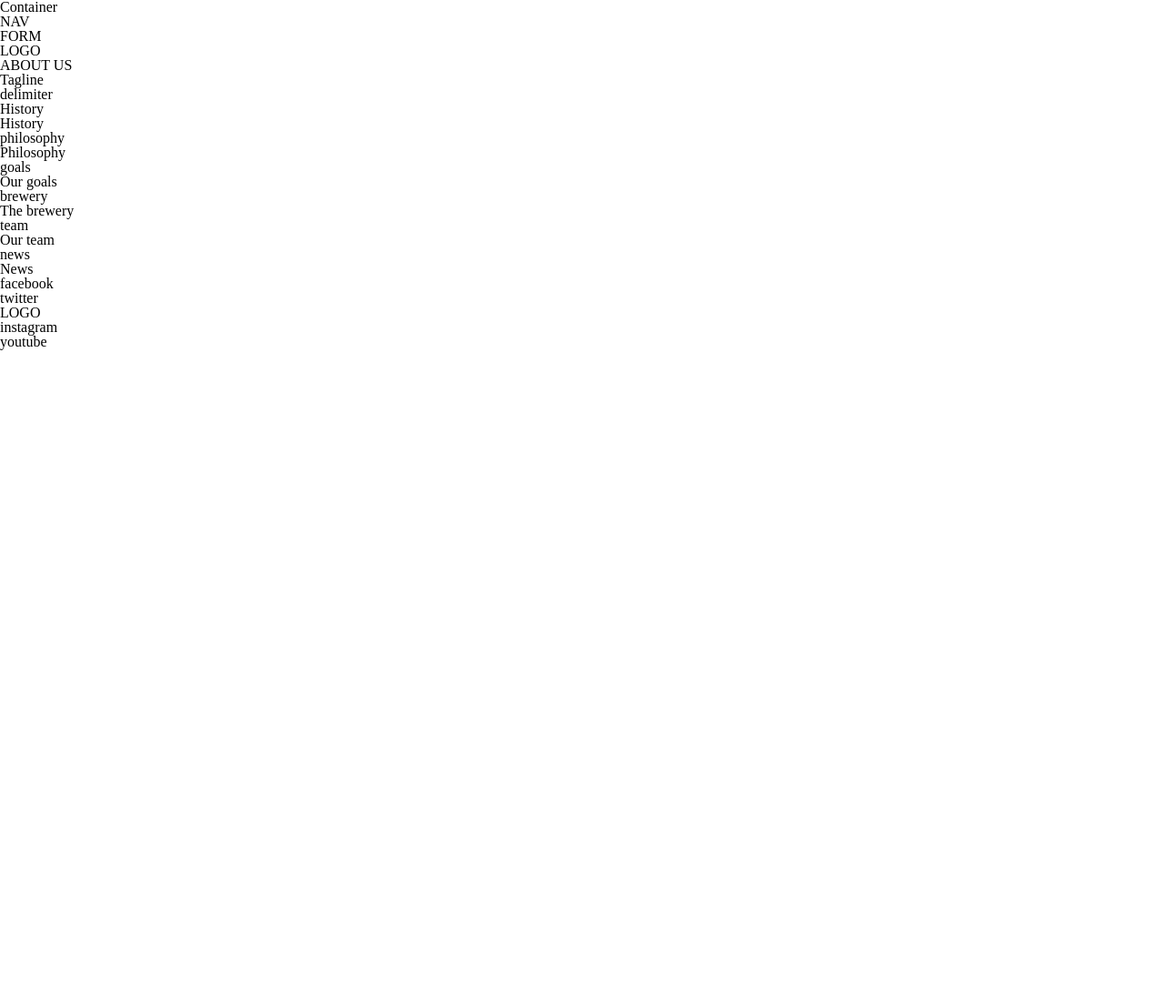
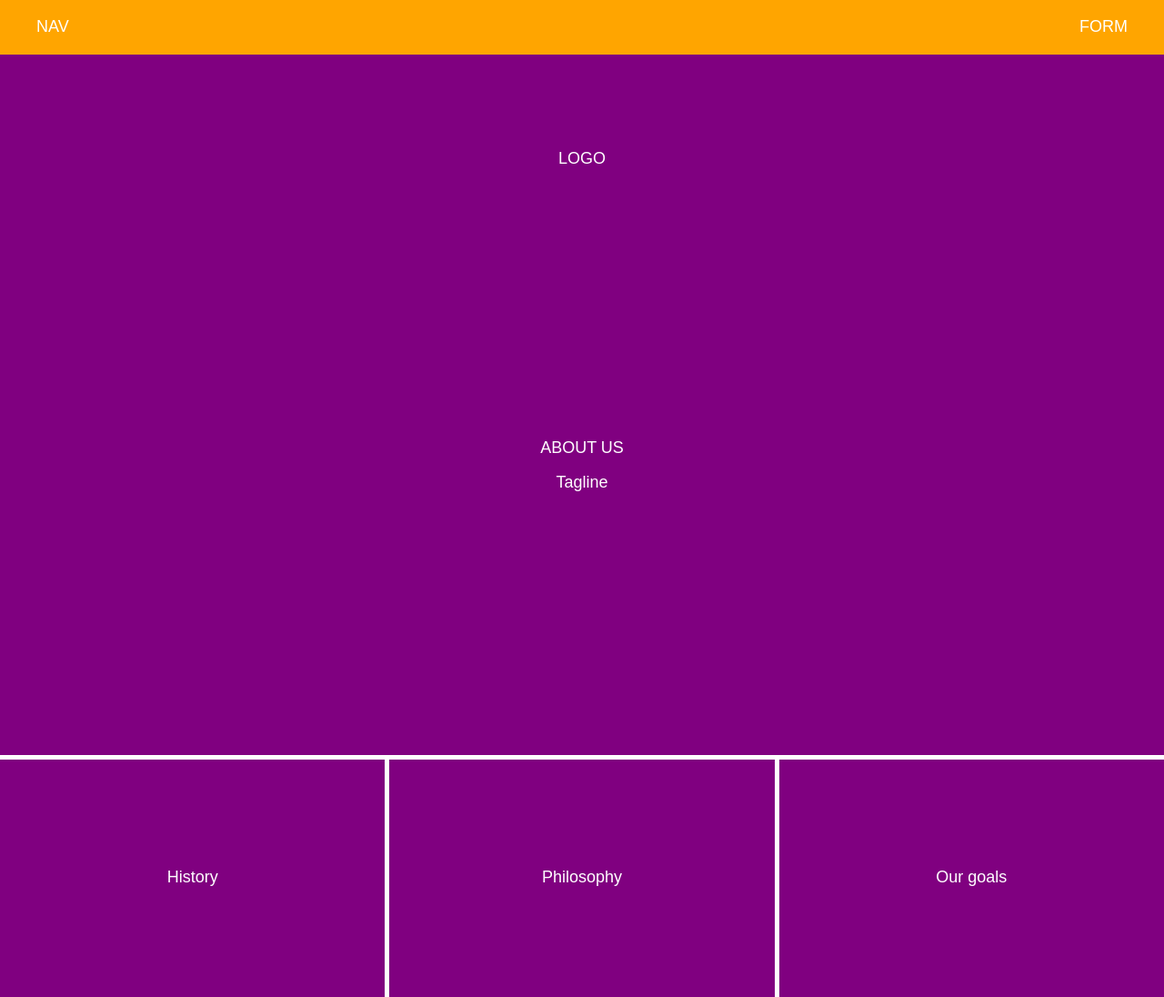
Before and after one commit to echechulina/chechulina_e_tyshchuk_v_project5, a plain HTML site: page index.html in a window 1280 px wide. Shown: the top 1096 px of the page at 91% size. Before the commit the page ends 800 px from the top, so only its background shows below. Drawn offline with Linux system fonts and the light colour scheme.

Commit message:
updating css and index.html

```diff
--- a/css/main.css
+++ b/css/main.css
@@ -0,0 +1,120 @@
+* { border: 0; padding: 0; margin: 0; box-sizing: border-box; }
+
+body{
+  color:white;
+  font-size: 18px;
+  font-family: arial, helvetica, sans-serif;
+}
+
+.container {
+  display: grid;
+  grid-template-columns: 1fr ;
+  grid-template-rows: auto 1fr ;}
+
+.mainNav{
+  background-color: orange;
+  color:white;
+  display: flex;
+  flex-direction: row;
+  justify-content: space-between;
+  height: 60px;
+}
+
+#nav, #form{
+  margin: 20px 40px;
+}
+
+#aboutBanner{
+  background-color: purple;
+  color: white;
+  padding: 5px;
+  height: 770px;
+}
+.logoHeader{
+  margin-top: 100px;
+  text-align: center;
+}
+.title{
+  margin-top: 300px;
+  text-align: center;
+}
+.tagline{
+  text-align: center;
+  margin-top: 20px;
+}
+
+
+.aboutContent{
+  color: white;
+  height: 1806px;
+}
+
+.history, .philosophy, .goals, .brewery, .team, .news{
+  height: 296px;
+  background-color: purple;
+  margin-top: 5px;
+  text-align: center;
+}
+
+.name{
+  padding: 120px;
+}
+
+.signUp{
+  background-color: orange;
+  color: white;
+  height: 285px;
+  text-align: center;
+}
+
+.regist{
+  padding: 120px;
+}
+
+.mainFooter{
+  background-color: purple;
+  color:white;
+  padding:2em;
+  height: 150px;
+  margin-top: 5px;
+}
+
+footer h2{
+  text-align:center;
+}
+
+.hidden {
+  display: none;
+}
+
+ @media screen and (min-width: 48em) {
+   .aboutContent{
+     display: grid;
+     grid-template-columns: 1fr 1fr;
+     grid-gap: 5px;
+     height: 907px;
+   }
+    .goals, .brewery, .team, .news{
+     margin-top: 0px;
+     }
+     .team, .news{
+      margin-bottom: 5px;
+      }
+ }
+
+ @media screen and (min-width: 64em) {
+
+   .aboutContent{
+     display: grid;
+     grid-template-columns: 1fr 1fr 1fr;
+     grid-gap: 5px;
+     height: 607px;
+   }
+   .goals{
+     margin-top: 5px;
+   }
+
+
+
+
+ }
--- a/index.html
+++ b/index.html
@@ -45,66 +45,52 @@
 
         <div class="aboutContent">
               <section class="history">
-                <h2 class="hidden">History</h2>
-                  <section class="button">
-                    <h2>History</h2>
-                  </section>
+                    <h2 class="name">History</h2>
+
               </section>
 
               <section class="philosophy">
-                <h2 class="hidden">philosophy</h2>
-                  <section class="button">
-                    <h2>Philosophy</h2>
-                  </section>
+
+                    <h2 class="name">Philosophy</h2>
+
               </section>
 
               <section class="goals">
-                <h2 class="hidden">goals</h2>
-                  <section class="button">
-                    <h2>Our goals</h2>
-                  </section>
+
+                    <h2 class="name">Our goals</h2>
+
               </section>
 
               <section class="brewery">
-                <h2 class="hidden">brewery</h2>
-                  <section class="button">
-                    <h2>The brewery</h2>
-                  </section>
+
+                    <h2 class="name">The brewery</h2>
+
               </section>
 
               <section class="team">
-                <h2 class="hidden">team</h2>
-                  <section class="button">
-                    <h2>Our team</h2>
-                  </section>
+
+                    <h2 class="name">Our team</h2>
+
               </section>
 
               <section class="news">
-                <h2 class="hidden">news</h2>
-                  <section class="button">
-                    <h2>News</h2>
-                  </section>
+                    <h2 class="name">News</h2>
+
               </section>
             </div>
+
+            <section class="signUp">
+            <h2 class="regist">Sign Up Form</h2>
+            </section>
 
           </main>
 
           <footer class="mainFooter">
-            <section class="facebook">
-              <h2 class="hidden">facebook</h2>
-            </section>
-            <section class="twitter">
-              <h2 class="hidden">twitter</h2>
-              </section>
+
             <section class="logoFooter">
               <h2>LOGO</h2>
             </section>
-            <section class="instagram">
-              <h2 class="hidden">instagram</h2>
-            </section>
-            <section class="youtube">
-              <h2 class="hidden">youtube</h2>
-              </section>
+
           </footer>
         </div>
         <script src="js/main.js"></script>
```
